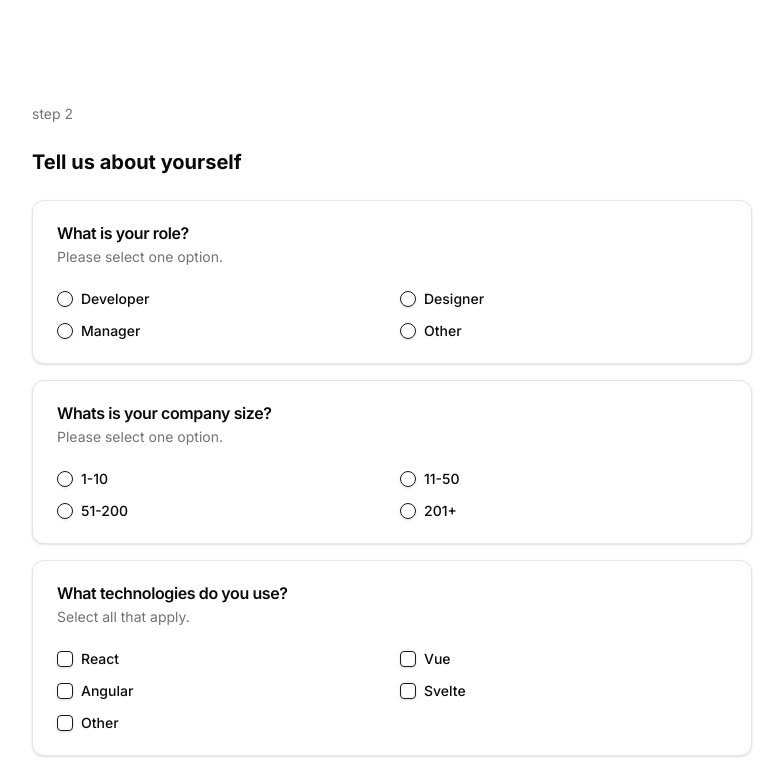
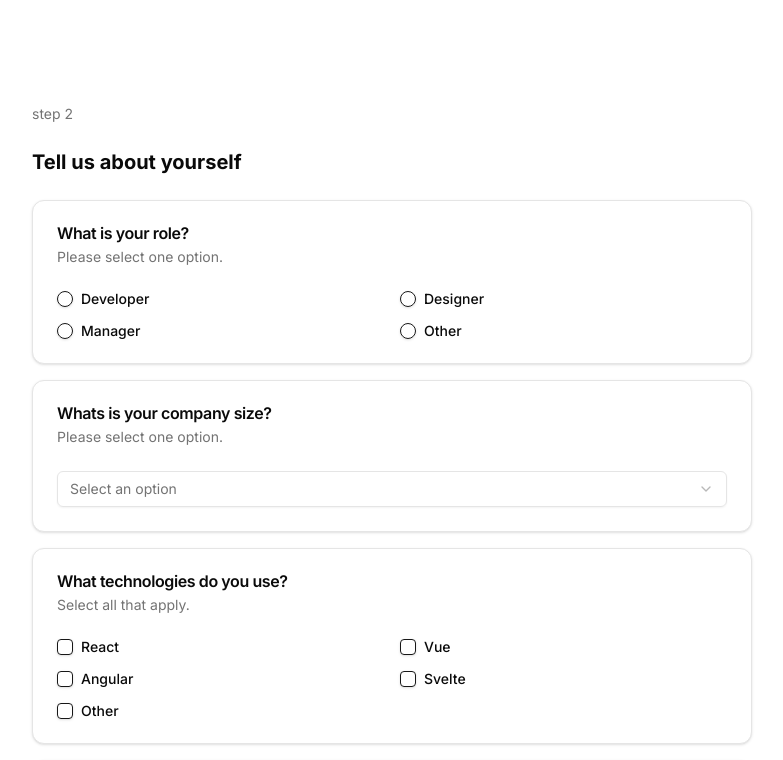
Before and after one commit to egermano/porto-discord-verification, a Next.js app in the folder apps/ui/: page /form in a window 1280 px wide. Shown: the top 760 px of the page, without its empty margins (248-1031 px from the left). Built offline with nearby package versions, Linux system fonts and the light colour scheme.

Commit message:
minor update to effect success temp

```diff
--- a/apps/ui/src/components/lead-form.tsx
+++ b/apps/ui/src/components/lead-form.tsx
@@ -2,19 +2,27 @@
 
 import { Button } from "@/components/ui/button";
 import {
-    Card,
-    CardContent,
-    CardDescription,
-    CardHeader,
-    CardTitle,
+  Card,
+  CardContent,
+  CardDescription,
+  CardHeader,
+  CardTitle,
 } from "@/components/ui/card";
 import { Checkbox } from "@/components/ui/checkbox";
 import { Label } from "@/components/ui/label";
 import { RadioGroup, RadioGroupItem } from "@/components/ui/radio-group";
+import {
+  Select,
+  SelectContent,
+  SelectItem,
+  SelectTrigger,
+  SelectValue,
+} from "@/components/ui/select";
+import { useRouter } from "next/navigation";
 
 interface Question {
   question: string;
-  type: "radio" | "checkbox";
+  type: "radio" | "checkbox" | "select";
   instruction?: string;
   options: Record<string, string>;
 }
@@ -34,7 +42,7 @@ const formQuestions: Question[] = [
   },
   {
     question: "Whats is your company size?",
-    type: "radio",
+    type: "select",
     instruction: "Please select one option.",
     options: {
       small: "1-10",
@@ -70,8 +78,20 @@ const formQuestions: Question[] = [
 ];
 
 export default function LeadForm() {
+  const router = useRouter();
+
+  const handleSubmit = (event: React.FormEvent<HTMLFormElement>) => {
+    event.preventDefault();
+    // Handle form submission logic here
+    console.log("Form submitted");
+    router.push("/success");
+  };
+
   return (
-    <form className="flex flex-col items-center justify-center space-y-4">
+    <form
+      className="flex flex-col items-center justify-center space-y-4"
+      onSubmit={handleSubmit}
+    >
       {formQuestions.map((question, index) => (
         <Card key={question.question} className="w-full">
           <CardHeader>
@@ -105,6 +125,21 @@ export default function LeadForm() {
                 ))}
               </RadioGroup>
             )}
+
+            {question.type === "select" && (
+              <Select>
+                <SelectTrigger>
+                  <SelectValue placeholder="Select an option" />
+                </SelectTrigger>
+                <SelectContent>
+                  {Object.entries(question.options).map(([key, value]) => (
+                    <SelectItem key={key} value={key}>
+                      {value}
+                    </SelectItem>
+                  ))}
+                </SelectContent>
+              </Select>
+            )}
           </CardContent>
         </Card>
       ))}
```
